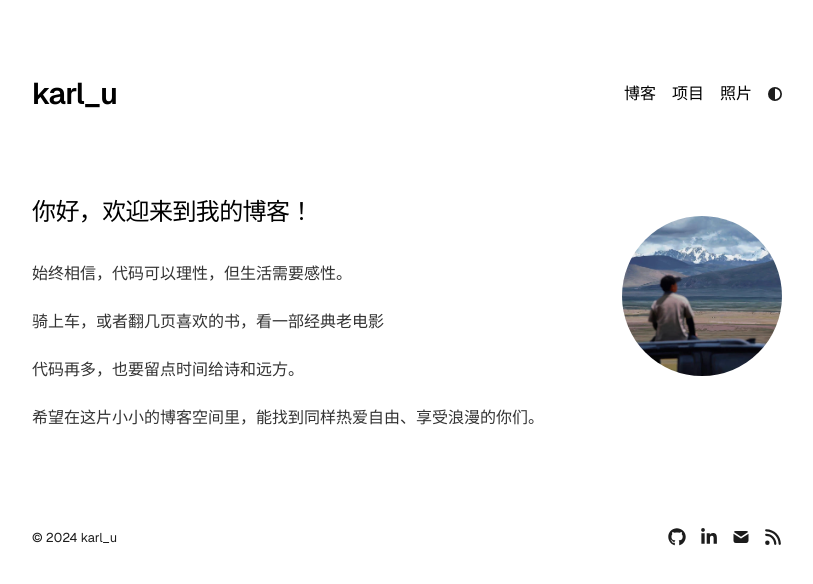
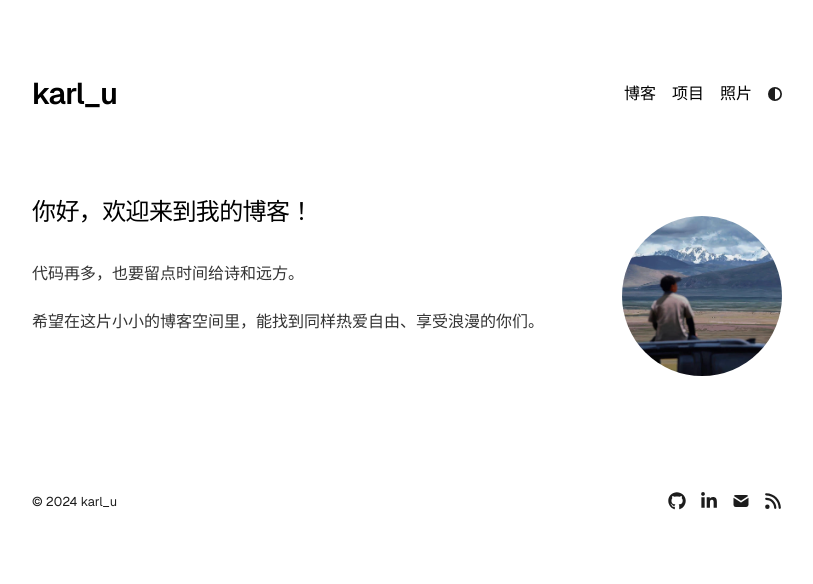
Before and after one commit to AstralBit/nextjs-boilerplate, a Next.js app: page / in a window 1280 px wide. Shown: the top 584 px of the page, without its empty margins (233-1046 px from the left). Built offline with nearby package versions, Linux system fonts and the light colour scheme.

Commit message:
feat: ✨ delete

```diff
--- a/app/page.tsx
+++ b/app/page.tsx
@@ -17,8 +17,6 @@ export default function Page() {
       </h1>
 
       <div className="prose prose-neutral dark:prose-invert">
-        <p>始终相信，代码可以理性，但生活需要感性。</p>
-        <p>骑上车，或者翻几页喜欢的书，看一部经典老电影</p>
         <p>代码再多，也要留点时间给诗和远方。</p>
         <p>希望在这片小小的博客空间里，能找到同样热爱自由、享受浪漫的你们。</p>
       </div>
```
